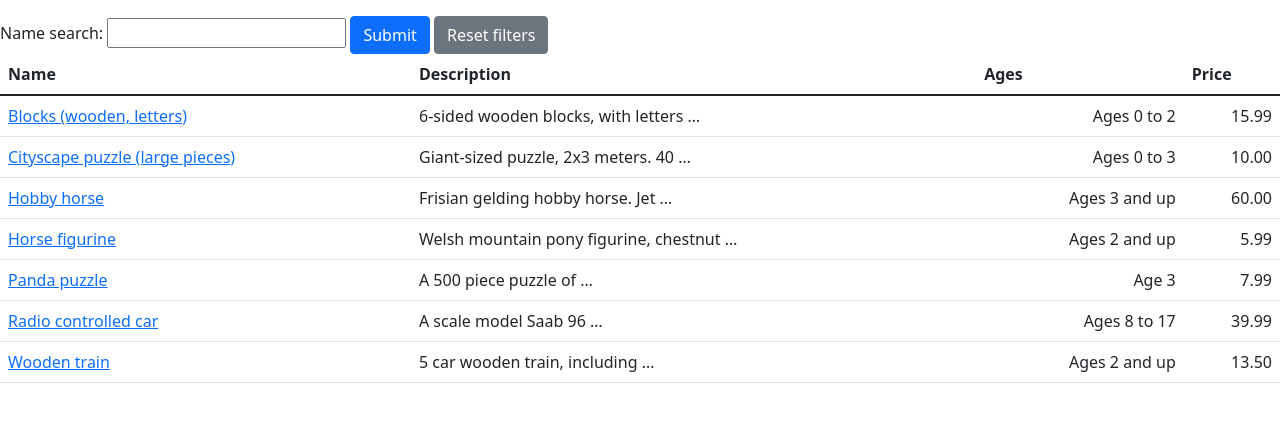
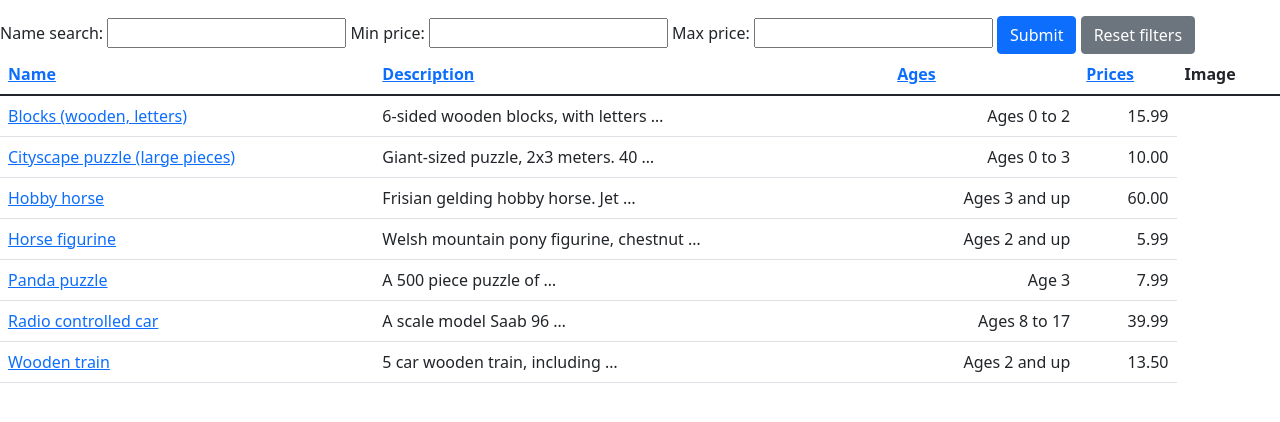
Before and after one commit to cosc140-s22/cosc140-hw5-james_5, a Django app: page /products/ in a window 1280 px wide. Shown: the part 114-536 px from the top of the page. Run offline with Django 4.2, Linux system fonts and the light colour scheme; data comes from the database, SQL or seed files in the repository; data that the repository does not hold is empty.

Commit message:
Finished with no challenge

```diff
--- a/products/admin.py
+++ b/products/admin.py
@@ -1,4 +1,6 @@
 from django.contrib import admin
 
 from .models import Product
+from .models import ProductImage
 admin.site.register(Product)
+admin.site.register(ProductImage)
--- a/products/forms.py
+++ b/products/forms.py
@@ -2,3 +2,5 @@ from django import forms
 
 class ProductFilterForm(forms.Form):
     name_search = forms.CharField(label="Name search", max_length=50, required=False)
+    min_price = forms.DecimalField(decimal_places =2, required=False)
+    max_price = forms.DecimalField(decimal_places =2, required=False)
--- a/products/models.py
+++ b/products/models.py
@@ -17,3 +17,20 @@ class Product(models.Model):
             return f"Age {self.minimum_age_appropriate}"
         else:
             return f"Ages {self.minimum_age_appropriate} to {self.maximum_age_appropriate}"
+
+    def random_image(self):
+        if not self.productimage_set.all().exists():
+          return None
+        else:
+          return self.productimage_set.all().order_by('?')[0]
+
+
+
+
+class ProductImage(models.Model):
+  image = models.ImageField(upload_to='product_images/')
+  caption = models.CharField(max_length=30)
+  product = models.ForeignKey(Product, on_delete=models.CASCADE)
+
+  def __str__(self):
+    return str(self.caption)
--- a/products/templates/products/index.html
+++ b/products/templates/products/index.html
@@ -11,10 +11,11 @@
 {% block content %}
 <table class="table">
     <thead>
-        <th>Name
-        <th>Description
-        <th>Ages
-        <th>Price
+        <th><a href="{% url 'index'%}?sort=name"> Name </a>
+        <th><a href="{% url 'index'%}?sort=description"> Description </a>
+        <th><a href="{% url 'index'%}?sort=minimum_age_appropriate"> Ages </a>
+        <th><a href="{% url 'index'%}?sort=price"> Prices </a>
+        <th>Image</th>
     </thead>
     <tbody>
 {% for p in products %}
@@ -23,6 +24,15 @@
         <td>{{ p.description|truncatewords:5 }}
         <td class="right">{{ p.age_range }}
         <td class="right">{{ p.price|floatformat:2 }}
+        {% with img=p.random_image %}
+          {% if img != None %}
+            {% if img.height_field > img.width_field %}
+                <td><img src="{{ img.image.url }}" height = 100 alt="{{ img.caption }}"></img>
+            {% else %}
+                <td><img src="{{ img.image.url }}" width = 100 alt="{{ img.caption }}"></img>
+            {% endif %}
+          {% endif %}
+        {% endwith %}
 {% endfor %}
     </tbody>
 </table>
--- a/products/views.py
+++ b/products/views.py
@@ -4,14 +4,37 @@ from .models import Product
 from .forms import ProductFilterForm
 
 def index(request):
-    products = Product.objects.all().order_by('name')
+    Product.objects.prefetch_related(Prefetch('productimage_set'))
     form = ProductFilterForm(request.GET)
+    if request.GET != {}: #check for query parameters in the get request
+      toSort = request.GET.get('sort')
+      if toSort != None:
+        products = Product.objects.all().order_by(toSort) #sort by this
+        request.session['sort'] = toSort
+      else:
+        min = request.GET.get('min_price')
+        max = request.GET.get('max_price')
+        if min != "" and max != "":
+          request.session['max'] = max
+          request.session['min'] = min
+          products = Product.objects.all().filter(price__lte=max).filter(price__gte=min)
+        elif min == "" and max != "":
+          products = Product.objects.all().filter(price__lte=max)
+          request.session['max'] = max
+        elif min != "" and max == "":
+          request.session['min'] = min
+          products = Product.objects.all().filter(price__gte=min)
+        else:
+          products = Product.objects.all().order_by('name') #if no filters present use name
+    else:
+      products = Product.objects.all().order_by('name') #otherwise sort by name
     name_search = request.GET.get('name_search')
     if name_search:
-        products = products.filter(name__icontains=name_search)
-
+      products = products.filter(name__icontains=name_search)
+      request.session['name'] = name_search
     context = {'products': products, 'form': form}
     return render(request, 'products/index.html', context)
+
 
 def show(request, product_id):
     p = get_object_or_404(Product, pk=product_id)
--- a/toystore/settings.py
+++ b/toystore/settings.py
@@ -27,7 +27,9 @@ SECRET_KEY = 'django-insecure-ehu47$em41%3vc5z5)$x+1y1vh-e*u@kv5*0!#bju-#i@+96+)
 DEBUG = True
 
 # repl.it happiness
-ALLOWED_HOSTS = ['*']
+ALLOWED_HOSTS = ['*', 'https://cosc140-hw5-james5.jamescavallo1.repl.co']
+X_FRAME_OPTIONS = '*'
+CSRF_TRUSTED_ORIGINS = ['https://cosc140-hw5-james5.jamescavallo1.repl.co']
 X_FRAME_OPTIONS = '*'
 
 
```
Also changed, not shown: products/templates/products/show.html (+10 -0 lines), images/product_images/Grosser_Panda.jpeg (added), images/product_images/download.jpeg (added), images/product_images/first-electric-train-to-Cardiff.jpeg (added), images/product_images/horse-galloping-in-grass-688899769-587673275f9b584db3a44cdf.jpg (added), images/product_images/xALg-7b0WN5aLOY6aejbKW3NepG-PEipzKnEuyS8ZlI.jpeg (added), products/migrations/0002_productimage.py (added), 1 other file.
